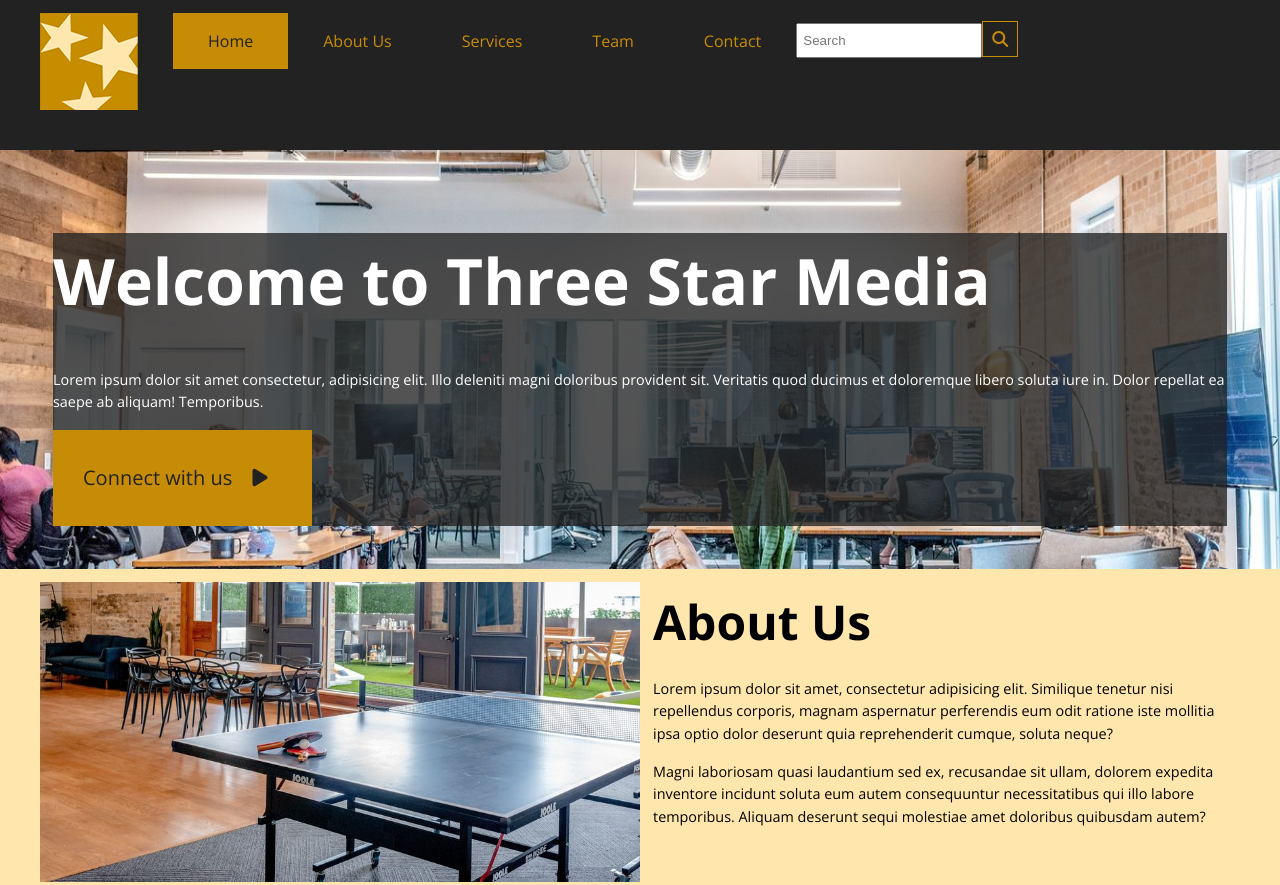
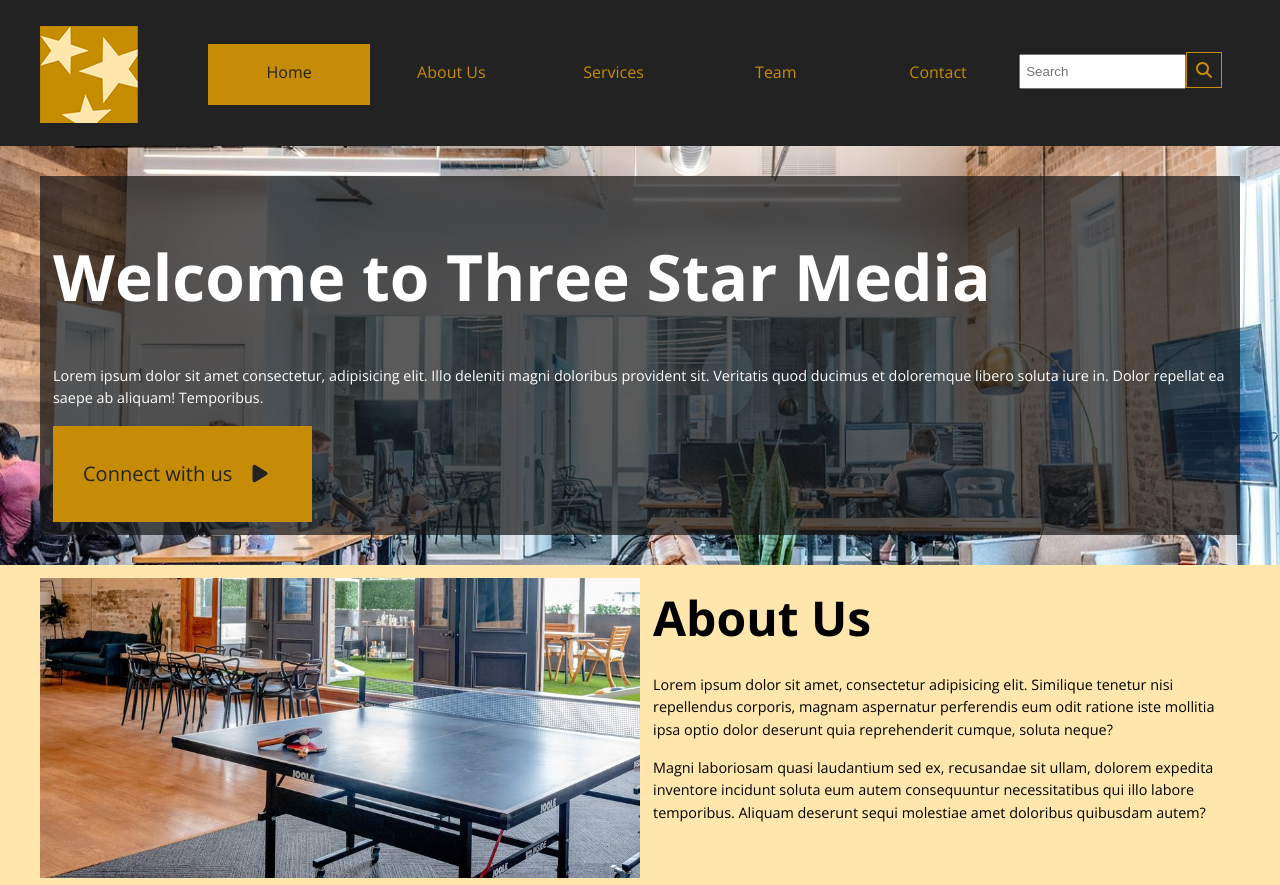
Before and after one commit to wong0385/wong0385.github.io, a plain HTML site: page final-project/index.html in a window 1280 px wide. Shown: the top 885 px of the page. Drawn offline with nearby package versions, Linux system fonts and the light colour scheme.

Commit message:
Fixes header and banner parts

```diff
--- a/final-project/css/main.css
+++ b/final-project/css/main.css
@@ -65,8 +65,9 @@ header nav ul {
 header nav a {
     text-decoration: none;
     color: #c78c06;
-    display: flex;
-    justify-content: center;
+    display: grid;
+    grid-template-rows: 1fr;
+    text-align: center;
     padding: 25px 0;
 }
 
@@ -105,9 +106,12 @@ header form {
     padding: 70px 0;
 }
 
+.intro .container {
+    background-color: rgba(22,22,22,0.7);
+}
+
 .intro_text {
     color: white;
-    background-color: #222222c5;
 }
 
 .intro_text button {
@@ -165,7 +169,7 @@ header form {
 
 .vision_text button {
     color: white;
-    background-color: #222222d5;
+    background-color: rgba(22,22,22,0.8);
     border: 1px solid #c78c06;
 }
 
@@ -189,6 +193,11 @@ h4 {
     border-bottom: 2px solid #c78c06;
     padding-bottom: 0.25rem;
     margin-bottom: 1rem;
+}
+
+.m1, .m2 {
+    display: flex;
+    flex-direction: column;
 }
 
 /* form in full width of the container */
@@ -245,29 +254,35 @@ footer a {
     /* nav bar flex horizontally with equal space in between each item
        logo with no background */
     header {
-        height: 150px;
+        height: 120px;
+        padding: 13px 0;
     }
 
     .logo{
         background-color: #222;
         height: 97px;
         width: 98px;
-        padding: 0 35px 0 0;
+        padding: 0;
     }
 
     header nav a {
-        padding: 20px 35px;
+        padding: 20px;
     }
 
-    header nav li:first-child a {
-        color: #222;
-        background-color: #c78c06;
+    header nav ul {
+        display: grid;
+        grid-template-columns: repeat(5, 1fr);
     }
 
-    .logo, header a, header form {
-        float: left;
-        /* display: flex;
-        align-content: baseline;*/
+    header nav {
+        display: grid;
+        grid-template-columns: 4fr 1fr;
+        padding: 18px;
+    }
+
+    header .container {
+        display: grid;
+        grid-template-columns: 1fr 7fr;
     }
 
     /* image adjust into full width of the container and crop its height
@@ -344,27 +359,27 @@ footer a {
     .contact .container {
         display: grid;
         grid-template-columns: 1fr 1fr;
-        grid-template-rows: 0.3fr 2fr 1fr;
+        grid-template-rows: 0.3fr 2fr 0.8fr;
         gap: 13px;
     }
 
     .contact h2 {
+        grid-column: 1 / 3;
         grid-row: 1 / 2;
-        grid-column: 1 / 3;
     }
 
     .inquiry {
+        grid-column: 1 / 2;
         grid-row: 2 / 3;
-        grid-column: 1 / 2;
     }
 
     .location {
+        grid-column: 2 / 3;
         grid-row: 2 / 3;
-        grid-column: 2 / 3;
     }
 
     .opening_hours {
+        grid-column: 1 / 3;
         grid-row: 3 / 4;
-        grid-column: 1 / 3;
     }
 }
```
Also changed, not shown: final-project/index.html (+1 -1 lines).
